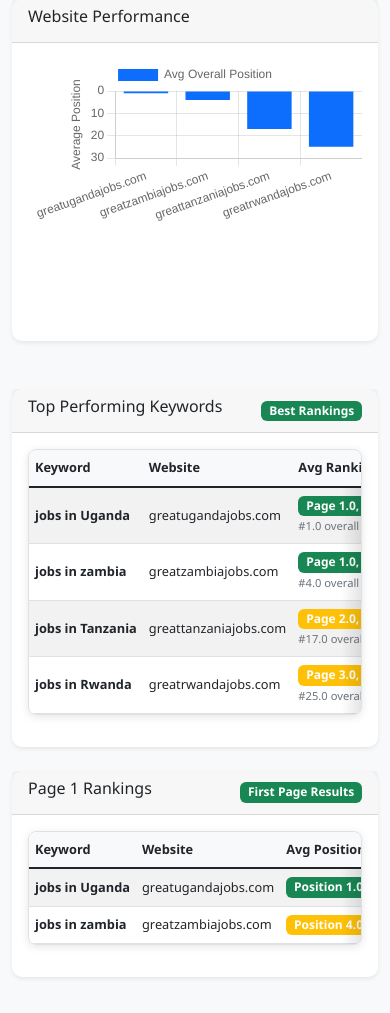
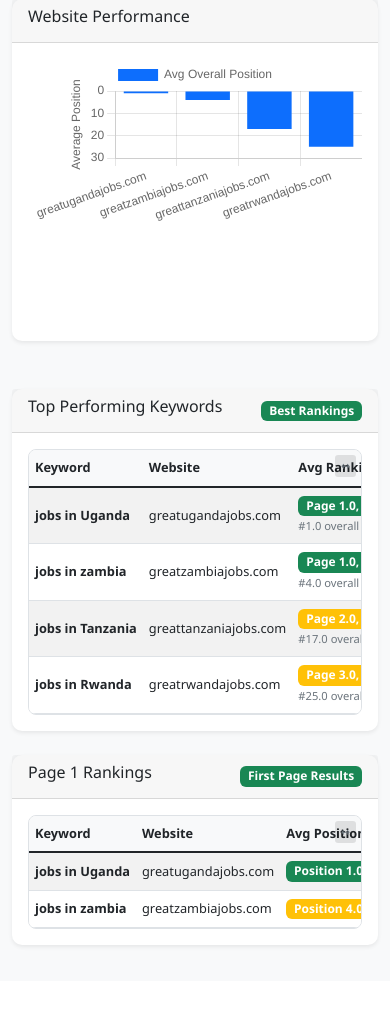
Before and after one commit to Eluk-Samuel-Kiira/lafab-dashborad, a PHP site: page /pages/seo_stats.php in a window 390 px wide. Shown: the part 1639-2652 px from the top of the page. After the commit the page ends 2587 px from the top, so only its background shows below. Run offline with PHP 8.4, Linux system fonts and the light colour scheme; data comes from the database, SQL or seed files in the repository.

Commit message:
Mobile UI

```diff
--- a/css/style.css
+++ b/css/style.css
@@ -85,65 +85,14 @@ body {
 }
 
 /* Tables */
-/* Enhanced Table Responsive Styles */
 .table-responsive {
     border-radius: 8px;
     overflow: hidden;
-    position: relative;
 }
 
-/* Horizontal scroll indicators */
-.table-responsive::before,
-.table-responsive::after {
-    content: '';
-    position: absolute;
-    top: 0;
-    bottom: 0;
-    width: 20px;
-    pointer-events: none;
-    opacity: 0;
-    transition: opacity 0.3s ease;
-    z-index: 1;
-}
-
-.table-responsive::before {
-    left: 0;
-    background: linear-gradient(to right, rgba(0,0,0,0.1), transparent);
-}
-
-.table-responsive::after {
-    right: 0;
-    background: linear-gradient(to left, rgba(0,0,0,0.1), transparent);
-}
-
-.table-responsive.scroll-left::before,
-.table-responsive.scroll-right::after {
-    opacity: 1;
-}
-
-/* Custom scrollbar for tables */
-.table-responsive::-webkit-scrollbar {
-    height: 8px;
-}
-
-.table-responsive::-webkit-scrollbar-track {
-    background: #f1f1f1;
-    border-radius: 0 0 4px 4px;
-}
-
-.table-responsive::-webkit-scrollbar-thumb {
-    background: #c1c1c1;
-    border-radius: 4px;
-}
-
-.table-responsive::-webkit-scrollbar-thumb:hover {
-    background: #a8a8a8;
-}
-
-/* Table styling enhancements */
 .table {
     margin-bottom: 0;
-    min-width: 600px; /* Ensure table has minimum width */
+    width: 100%;
 }
 
 .table th {
@@ -152,9 +101,6 @@ body {
     background-color: #f8f9fa;
     padding: 1rem;
     white-space: nowrap;
-    position: sticky;
-    top: 0;
-    z-index: 10;
 }
 
 .table td {
@@ -287,13 +233,17 @@ body {
         font-size: 0.8rem;
     }
 
+    /* Enhanced Mobile Table Styles */
     .table-responsive {
         border: 1px solid #dee2e6;
-        margin-bottom: 1rem;
+        border-radius: 8px;
+        background: white;
+        overflow-x: auto;
+        -webkit-overflow-scrolling: touch; /* Smooth scrolling on iOS */
     }
 
     .table {
-        min-width: 100%;
+        min-width: 600px; /* Ensure table doesn't collapse */
         font-size: 0.875rem;
     }
 
@@ -303,9 +253,22 @@ body {
         white-space: nowrap;
     }
 
-    /* Add visual feedback for scrolling */
+    /* Visual indicator for scrollable tables */
     .table-responsive {
-        box-shadow: 0 2px 8px rgba(0,0,0,0.1);
+        position: relative;
+    }
+
+    .table-responsive::after {
+        content: '↔';
+        position: absolute;
+        top: 5px;
+        right: 5px;
+        background: rgba(0,0,0,0.1);
+        color: #6c757d;
+        padding: 2px 6px;
+        border-radius: 3px;
+        font-size: 0.75rem;
+        pointer-events: none;
     }
 
     /* Button adjustments */
@@ -341,6 +304,7 @@ body {
 
     .table {
         font-size: 0.8rem;
+        min-width: 500px; /* Slightly smaller min-width for very small screens */
     }
 
     .table th,
@@ -348,16 +312,11 @@ body {
         padding: 0.5rem 0.375rem;
     }
 
-    .table-responsive::-webkit-scrollbar {
-        height: 6px;
-    }
-
     .btn {
         padding: 0.6rem 1rem;
         font-size: 0.9rem;
     }
 }
-
 
 /* Large screens */
 @media (min-width: 1200px) {
```
